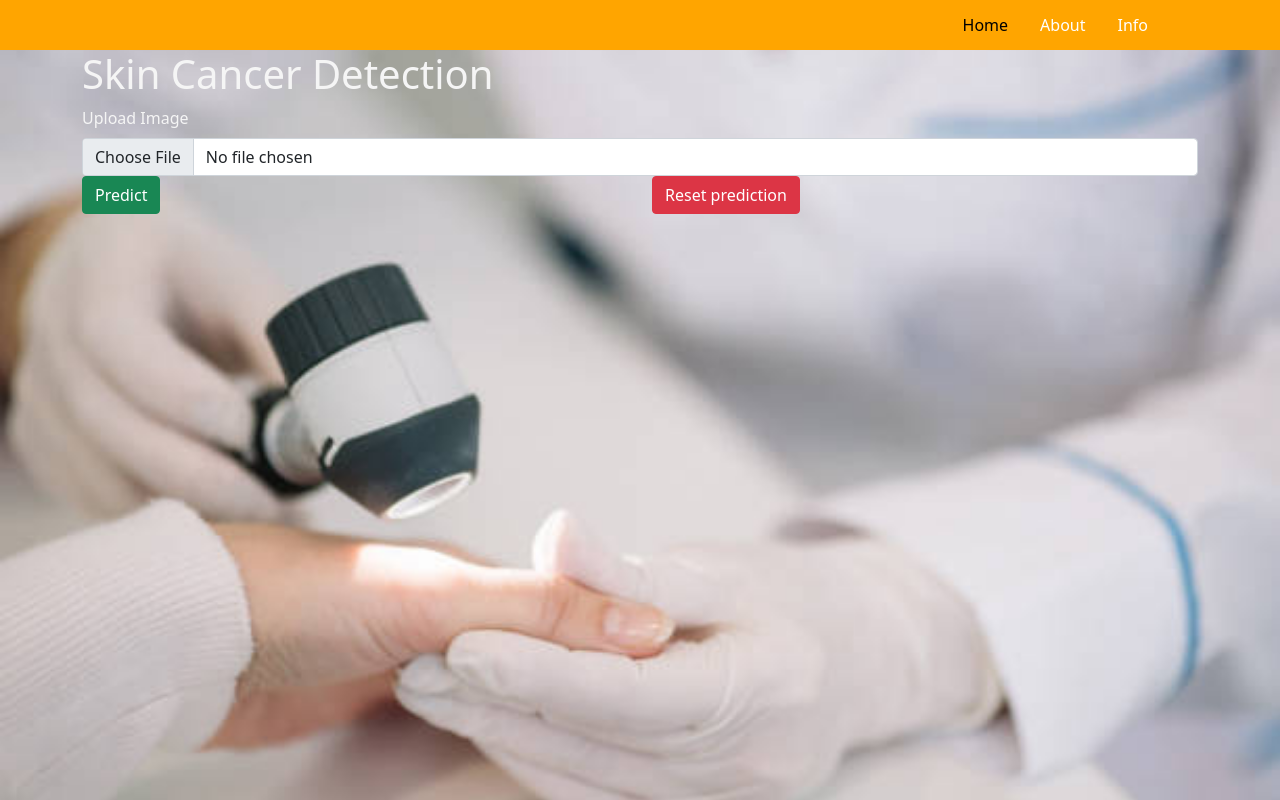
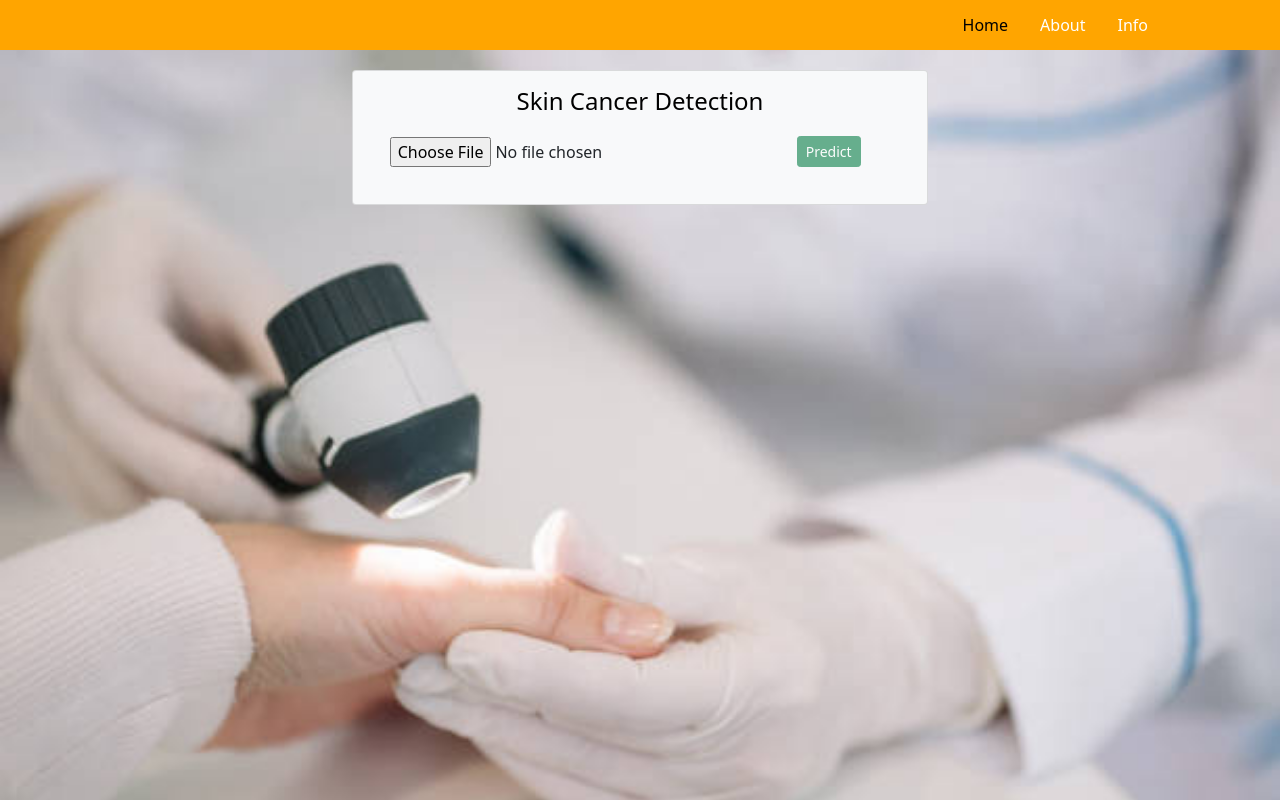
Before and after one commit to fadlikamohamad/Proyek-Akhir-Web, a React (Create React App) app: page /home in a window 1280 px wide. Built offline with nearby package versions, Linux system fonts and the light colour scheme.

Commit message:
Refactoring View

```diff
--- a/package.json
+++ b/package.json
@@ -6,6 +6,7 @@
     "@testing-library/jest-dom": "^5.15.1",
     "@testing-library/react": "^11.2.7",
     "@testing-library/user-event": "^12.8.3",
+    "axios": "^0.24.0",
     "bootstrap": "^5.1.3",
     "react": "^17.0.2",
     "react-bootstrap": "^2.0.3",
--- a/src/App.css
+++ b/src/App.css
@@ -36,3 +36,17 @@
     transform: rotate(360deg);
   }
 }
+
+.container{
+  width: 600px !important;
+  margin: 20px;
+  color: black;
+}
+
+.content {
+  margin: 20px 0;
+}
+
+.preview {
+  max-width: 200px;
+}
--- a/src/App.js
+++ b/src/App.js
@@ -2,12 +2,9 @@ import React from 'react';
 import './App.css';
 import Navbar from './components/Navbar';
 import { BrowserRouter as Router, Routes, Route } from 'react-router-dom';
-import {Link} from 'react-router-dom';
 import Home from './pages/home';
 import About from './pages/about';
 import Info from './pages/info';
-import skin from './images/skin-cancer-bg.png';
-import hcbgImage from "./images/skin-cancer-bg.jpg";
 import Parent from './Parent';
 
 function App() {
--- a/src/pages/home.js
+++ b/src/pages/home.js
@@ -1,44 +1,31 @@
 import React, { Component } from 'react';
-// import './App.css';
-import Form from 'react-bootstrap/Form';
-import Image from 'react-bootstrap/Image';
-import Col from 'react-bootstrap/Col';
-import Container from 'react-bootstrap/Container';
-import Row from 'react-bootstrap/Row';
-import Button from 'react-bootstrap/Button';
+import '../App.css';
 import 'bootstrap/dist/css/bootstrap.css';
-// import background from "./img/Skin-Cancer-in-the-Sand.jpg";
+import Card from 'react-bootstrap/Card';
 
 class Home extends Component {
-
   constructor(props) {
     super(props);
+    this.selectFile = this.selectFile.bind(this);
+    this.predict = this.predict.bind(this);
 
     this.state = {
+      currentFile: undefined,
+      previewImage: undefined,
+      result: "",
       isLoading: false,
-      hasImage: false,
-      imageUrl: '',
-      fileUrl: '',
-      file:null,
-      result: ""
     };
   }
 
-  handleChange = (event) => {
-    const value = event.target.value;
-    const name = event.target.name;
-    console.log(value+" AND "+name);
-    var hasImage = this.state.hasImage;
-    hasImage = value != '';
+  selectFile(event) {
     this.setState({
-      hasImage,
-      fileUrl: URL.createObjectURL(event.target.files[0]),
-      file:event.target.files[0],
+      currentFile: event.target.files[0],
+      previewImage: URL.createObjectURL(event.target.files[0]),
     });
   }
 
-  handlePredictClick = (event) => {
-    const file = this.state.file;
+  predict() {
+    const file = this.state.currentFile;
 
     const data = new FormData();
     data.append('file', file);
@@ -59,75 +46,55 @@ class Home extends Component {
       });
   }
 
-  handleCancelClick = (event) => {
-    this.setState({ result: "", hasImage: false, formData:{city_img:''}});
-  }
-
   render() {
-    const hasImage = this.state.hasImage;
-    const isLoading = this.state.isLoading;
-    const imageUrl = this.state.imageUrl;
-    const result = this.state.result;
-    const fileUrl = this.state.fileUrl;
+    const {
+      currentFile,
+      previewImage,
+      result,
+    } = this.state;
 
     return (
-      <Container>
-        <div>
-          <h1 className="title">Skin Cancer Detection</h1>
+
+      <div className="container">
+        <div class="card bg-light">
+          <div class="card-body text-center">
+            <h4>Skin Cancer Detection</h4>
+            <div className="content">
+              <div>
+                <div className="row">
+                  <div className="col-8">
+                    <label className="btn btn-default p-0">
+                      <input type="file" accept="image/*" onChange={this.selectFile} />
+                    </label>
+                  </div>
+
+                  <div className="col-4">
+                    <button
+                      className="btn btn-success btn-sm"
+                      disabled={!currentFile}
+                      onClick={this.predict}
+                    >
+                      Predict
+                    </button>
+                  </div>
+                </div>
+
+                {previewImage && (
+                <div>
+                  <img className="preview" src={previewImage} alt="" />
+                </div>
+                )}
+
+                {result && (
+                <div className="alert alert-secondary mt-3" role="alert">
+                  {result}
+                </div>
+                )}
+              </div>
+            </div>
+          </div>
         </div>
-        {/* <div style={{ backgroundImage: `url(${background})` }}>
-          Hello World
-        </div> */}
-        <div className="content">
-          <Form>
-            {/* <Form.Row> */}
-              <Form.Group as={Col}>
-                <Form.Label>Upload Image</Form.Label>
-                <Form.Control
-                  type="file"
-                //   placeholder="Text Field 1"
-                  name="image"
-                  value={imageUrl}
-                  onChange={this.handleChange} />
-              </Form.Group>
-            {/* </Form.Row> */}
-            <Row>
-                { hasImage ?
-                <Col>
-                    <Image height={300} width={300} src={fileUrl} roundedCircle />
-                </Col> : null }
-            </Row>
-
-            <Row>
-              <Col>
-                <Button
-                  block
-                  variant="success"
-                  disabled={isLoading}
-                  onClick={!isLoading ? this.handlePredictClick : null}>
-                  { isLoading ? 'Making prediction' : 'Predict' }
-                </Button>
-              </Col>
-              <Col>
-                <Button
-                  block
-                  variant="danger"
-                  disabled={isLoading}
-                  onClick={this.handleCancelClick}>
-                  Reset prediction
-                </Button>
-              </Col>
-            </Row>
-          </Form>
-          {result === "" ? null :
-            (<Row>
-              <Col className="result-container">
-                <h5 id="result">{result}</h5>
-              </Col>
-            </Row>)
-          }
-        </div>
-      </Container>
+      </div>
     );
   }
 }
```
Also changed, not shown: 2 other files (tests, documents, lock files or other folders).
